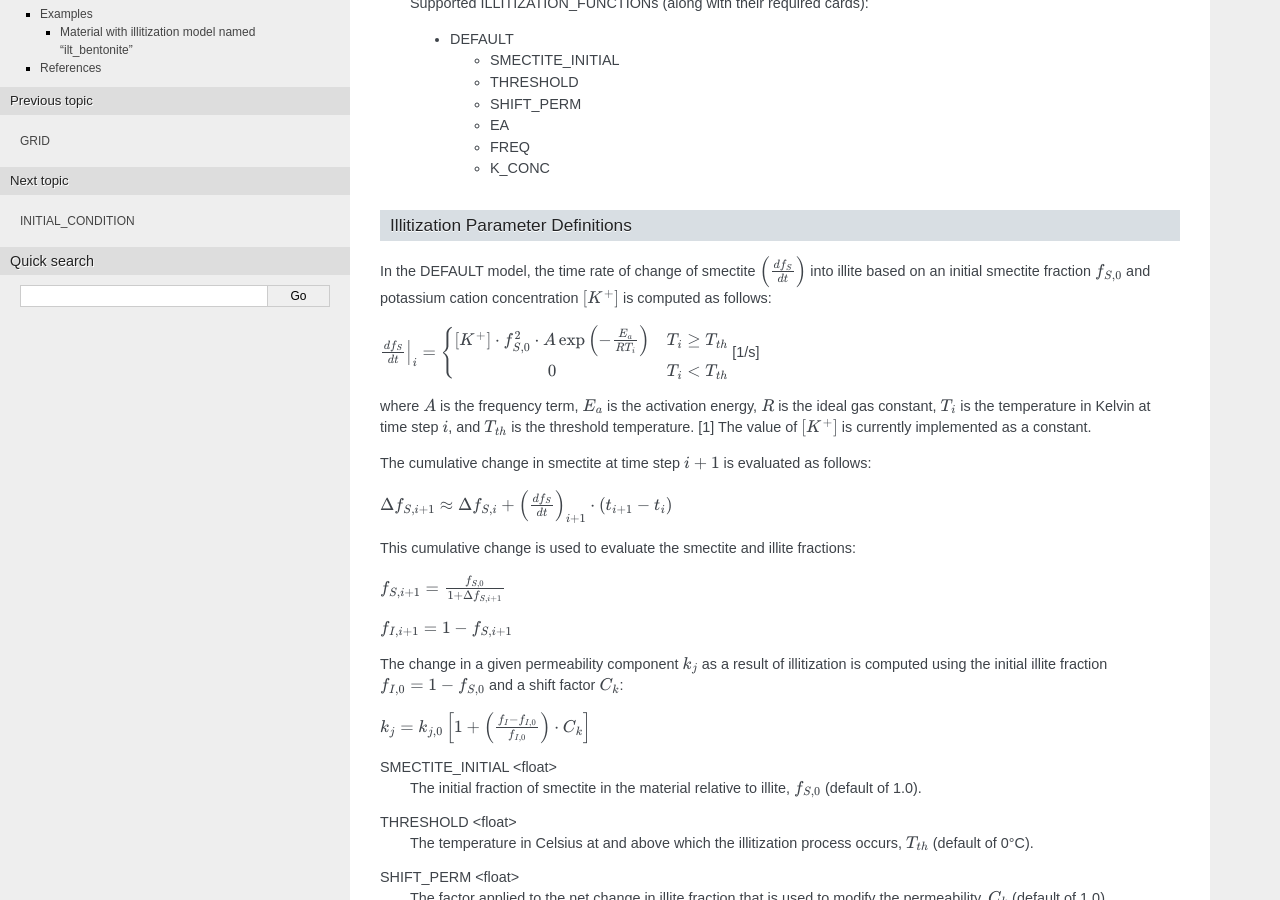
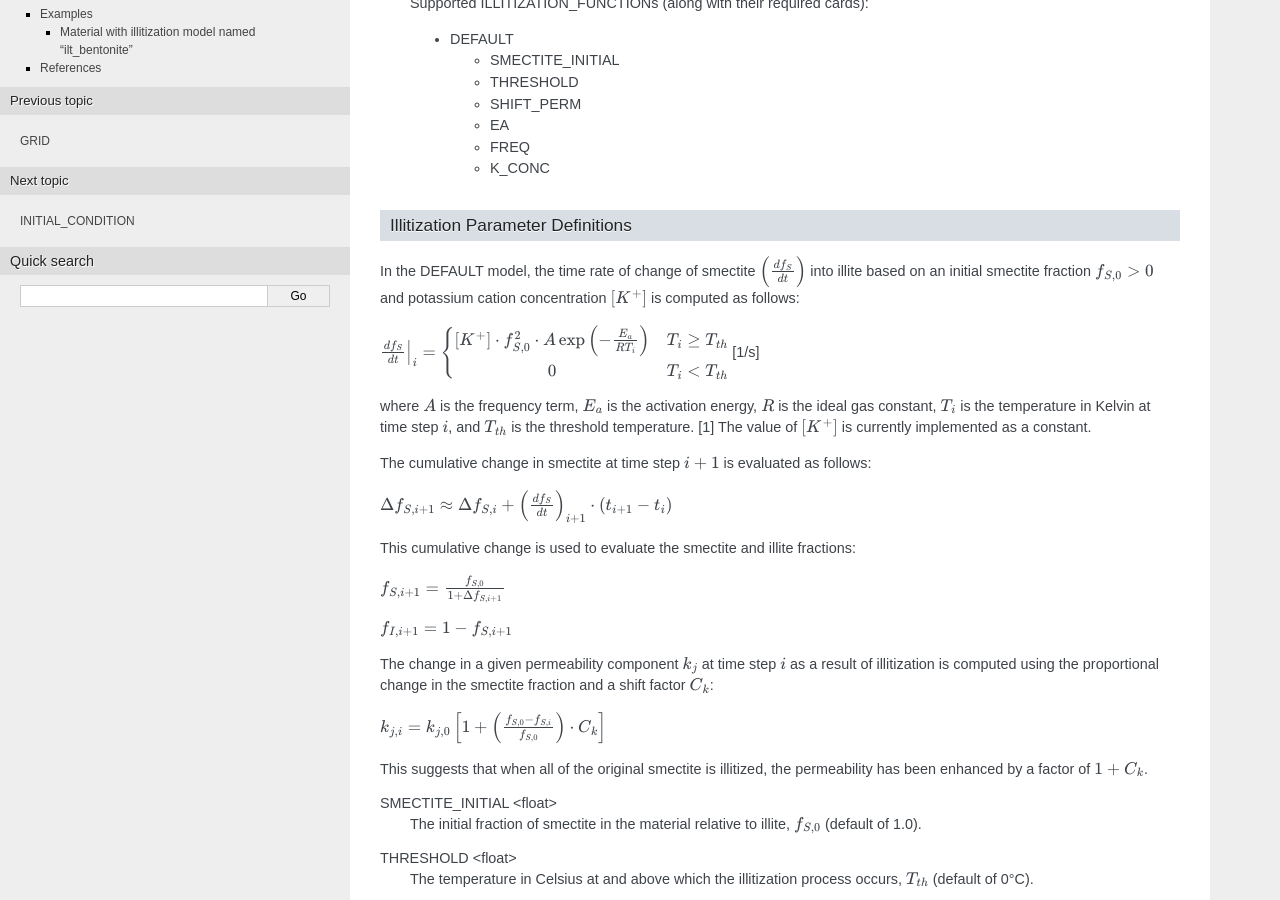
Before and after one commit to Miracloon/pflotran-documentation, a Sphinx documentation site: the page built from source/user_guide/cards/subsurface/illitization.rst, in a window 1280 px wide and 900 px high, scrolled down 403 px. Built offline with Sphinx 7.4.7, drawn with Linux system fonts in a browser that asks for light colours.

Commit message:
Corrected calculation of permeability.

```diff
--- a/source/user_guide/cards/subsurface/illitization.rst
+++ b/source/user_guide/cards/subsurface/illitization.rst
@@ -48,9 +48,11 @@ This cumulative change is used to evaluate the smectite and illite fractions:
 
 :math:`f_{I,i+1} = 1 - f_{S,i+1}`
 
-The change in a given permeability component :math:`k_{j}` as a result of illitization is computed using the initial illite fraction :math:`f_{I,0}=1-f_{S,0}` and a shift factor :math:`C_{k}`:
+The change in a given permeability component :math:`k_{j}` at time step :math:`i` as a result of illitization is computed using the proportional change in the smectite fraction and a shift factor :math:`C_{k}`:
 
-:math:`k_{j}=k_{j,0}\left[1+\left(\frac{f_{I}-f_{I,0}}{f_{I,0}}\right)\cdot C_{k}\right]`
+:math:`k_{j,i}=k_{j,0}\left[1+\left(\frac{f_{S,0}-f_{S,i}}{f_{S,0}}\right)\cdot C_{k}\right]`
+
+This suggests that when all of the original smectite is illitized, the permeability has been enhanced by a factor of :math:`1+ C_{k}`.
 
 SMECTITE_INITIAL <float>
  The initial fraction of smectite in the material relative to illite, :math:`f_{S,0}` (default of 1.0).
```
Also changed, not shown: other parts of source/user_guide/cards/subsurface/illitization.rst (+1 -1 lines).
